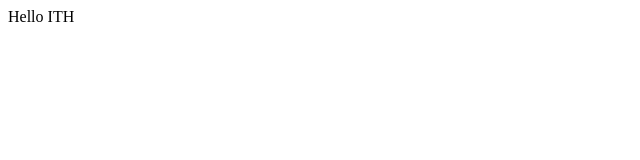
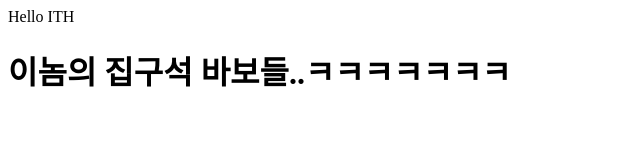
Before and after one commit to ITH2362/kkk, a plain HTML site: page index.html in a window 1280 px wide. Shown: the whole page, without its empty margins (0-640 px from the left). Drawn offline with Linux system fonts and the light colour scheme.

Commit message:
Update index.html

```diff
--- a/index.html
+++ b/index.html
@@ -1 +1,5 @@
 Hello ITH
+
+
+
+<h1> 이놈의 집구석 바보들..ㅋㅋㅋㅋㅋㅋㅋ</h1>
```
